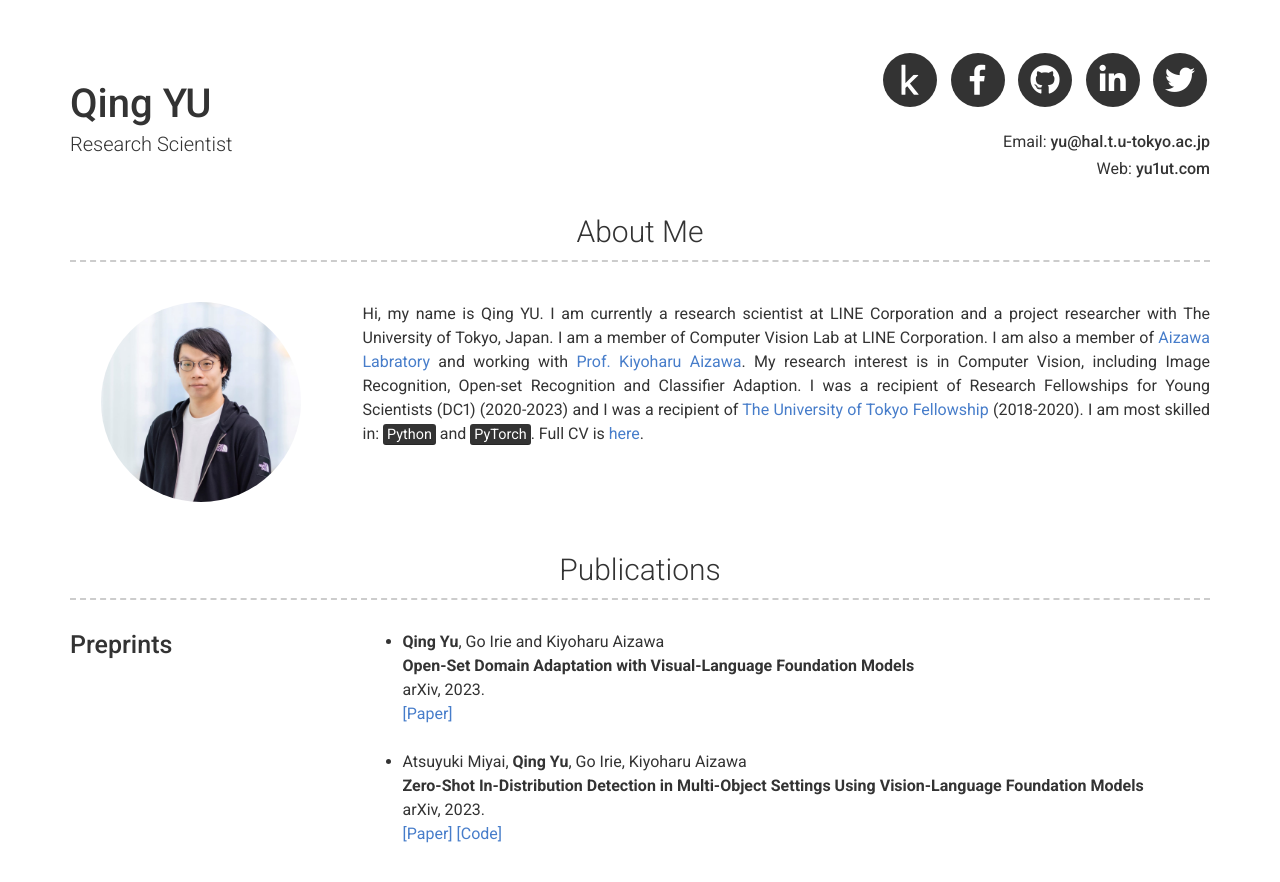
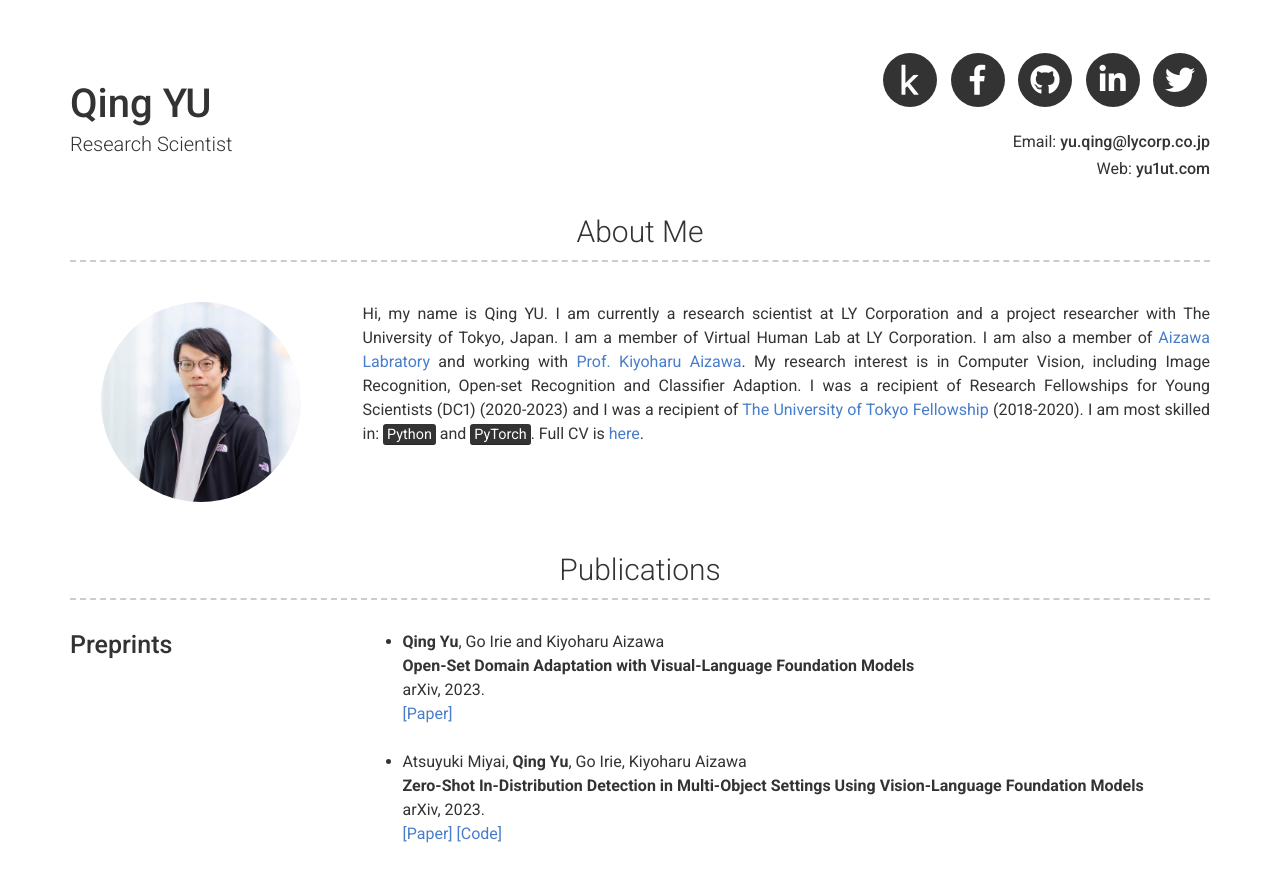
Before and after one commit to YU1ut/YU1ut.github.io, a Jekyll site: the page built from index.md, in a window 1280 px wide and 900 px high. Shown: the top 882 px of the window. Built offline with Jekyll 4.4.1, drawn with Linux system fonts in a browser that asks for light colours; nearby versions of some CDN libraries; some of the changed text lies outside the part shown.

Commit message:
update profile

```diff
--- a/_config.yml
+++ b/_config.yml
@@ -5,7 +5,7 @@
 # Personal info
 name: Qing YU
 title: Research Scientist
-email: yu@hal.t.u-tokyo.ac.jp
+email: yu.qing@lycorp.co.jp
 website: yu1ut.com
 
 # Social links
@@ -24,8 +24,8 @@ linkedin_username: qingyu-ut
 # about_title: About Me
 about_profile_image: images/profile.jpg
 about_content: | # this will include new lines to allow paragraphs
-  Hi, my name is Qing YU. I am currently a research scientist at LINE Corporation and a project researcher with The University of Tokyo, Japan.
-  I am a member of Computer Vision Lab at LINE Corporation. I am also a member of [Aizawa Labratory](https://www.hal.t.u-tokyo.ac.jp/) and working with [Prof. Kiyoharu Aizawa](https://www.hal.t.u-tokyo.ac.jp/~aizawa/).
+  Hi, my name is Qing YU. I am currently a research scientist at LY Corporation and a project researcher with The University of Tokyo, Japan.
+  I am a member of Virtual Human Lab at LY Corporation. I am also a member of [Aizawa Labratory](https://www.hal.t.u-tokyo.ac.jp/) and working with [Prof. Kiyoharu Aizawa](https://www.hal.t.u-tokyo.ac.jp/~aizawa/).
   My research interest is in Computer Vision, including Image Recognition, Open-set Recognition and Classifier Adaption.
   I was a recipient of Research Fellowships for Young Scientists (DC1) (2020-2023) and I was a recipient of [The University of Tokyo Fellowship](https://www.u-tokyo.ac.jp/en/prospective-students/fellowship.html) (2018-2020).
   I am most skilled in: <mark>Python</mark> and <mark>PyTorch</mark>.
```
